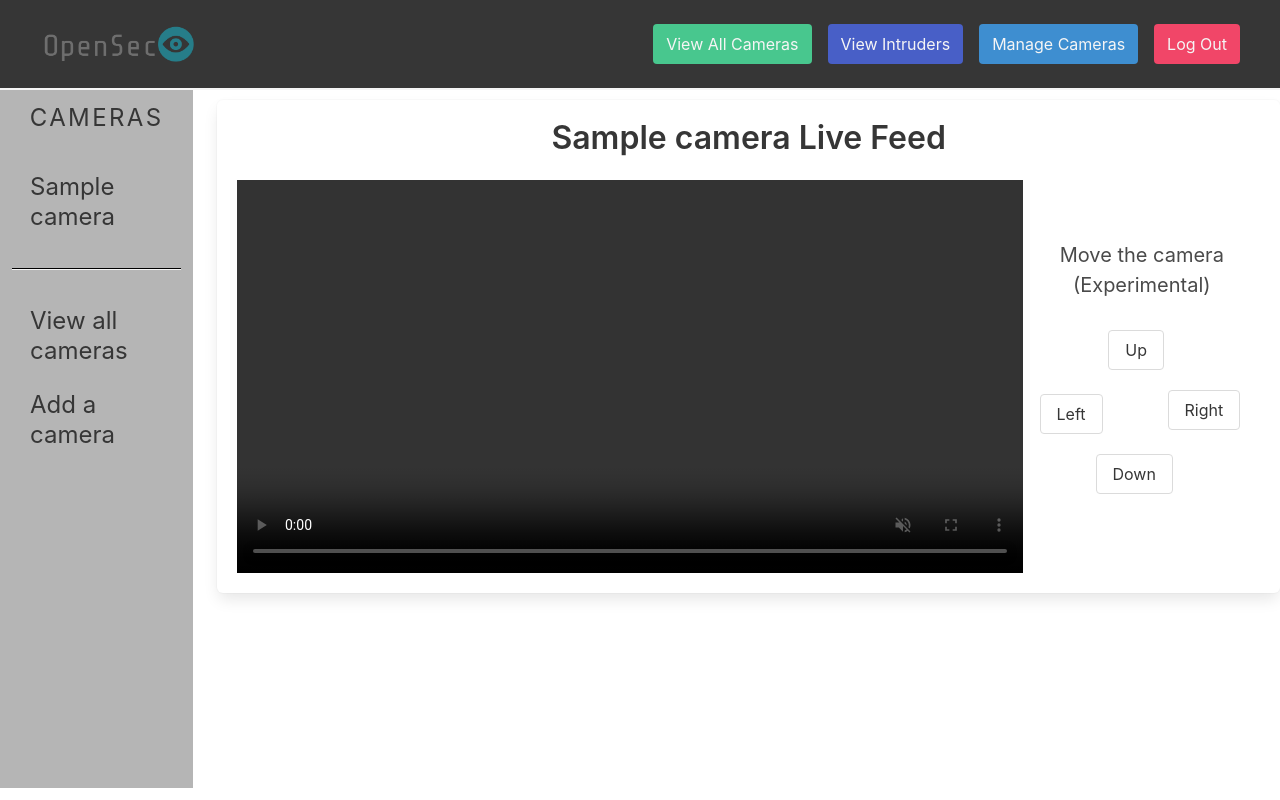
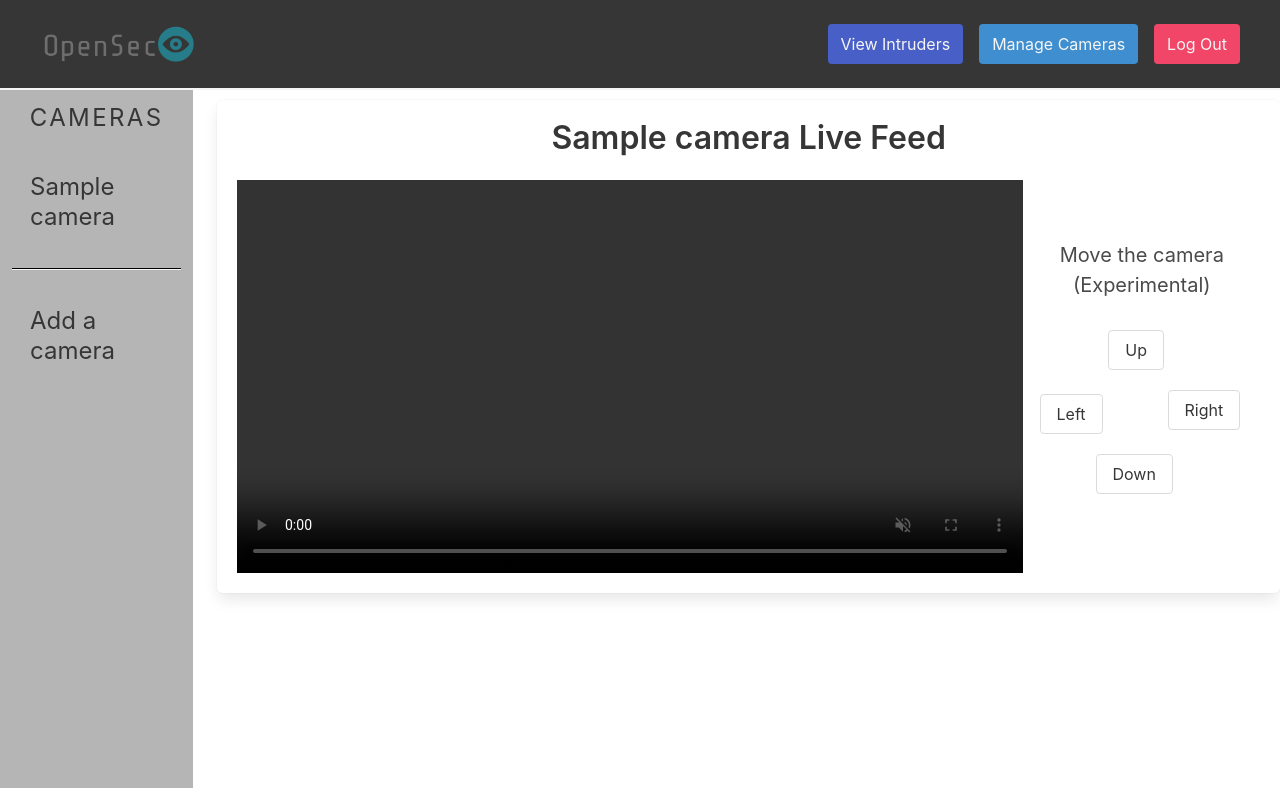
Before and after one commit to h-sarhan/opensec, a Django app: page /1/view/ in a window 1280 px wide. Run offline with Django 4.2, Linux system fonts and the light colour scheme; a user stored in the database is signed in; tables that the repository leaves empty hold one stand-in row (values such as "Sample post").

Commit message:
Remove all camera view

```diff
--- a/opensec/urls.py
+++ b/opensec/urls.py
@@ -2,7 +2,6 @@ from django.urls import path
 
 from .views import (
     AddCameraView,
-    AllCameraView,
     CameraView,
     DeleteCameraView,
     EditCameraView,
@@ -13,7 +12,6 @@ urlpatterns = [
     path("", ManageCamerasView.as_view(), name="manage_cameras"),
     path("<int:pk>/edit/", EditCameraView.as_view(), name="edit_camera"),
     path("<int:pk>/view/", CameraView.as_view(), name="view_camera"),
-    path("view-all-cams/", AllCameraView.as_view(), name="view_all_cameras"),
     path("<int:pk>/delete/", DeleteCameraView.as_view(), name="delete_camera"),
     path("add-cam/", AddCameraView.as_view(), name="add_camera"),
 ]
--- a/opensec/views.py
+++ b/opensec/views.py
@@ -1,6 +1,5 @@
-from django.conf import settings
 from django.urls import reverse
-from django.views.generic import DetailView, ListView, TemplateView
+from django.views.generic import DetailView, ListView
 from django.views.generic.edit import CreateView, DeleteView, UpdateView
 
 from .forms import AddCameraForm, EditCameraForm
@@ -46,12 +45,3 @@ class AddCameraView(CreateView):
 
     def get_success_url(self):
         return reverse("manage_cameras")
-
-
-class AllCameraView(TemplateView):
-    template_name = "view_all_cameras.html"
-
-    def get_context_data(self, **kwargs):
-        context = super().get_context_data(**kwargs)
-        context["live_feed"] = f"{settings.MEDIA_URL}stream/playlist.m3u8"
-        return context
--- a/templates/navbar.html
+++ b/templates/navbar.html
@@ -23,11 +23,6 @@
 
     <div id="openSecNavbar" class="navbar-menu">
       <div class="navbar-end">
-        <a href="{% url 'view_all_cameras' %}"
-           class="navbar-item is-success is-size-6 has-text-light button m-2">
-           View All Cameras
-        </a>
-
         <a class="navbar-item is-link is-size-6 has-text-light button m-2">
            View Intruders
         </a>
--- a/templates/sidebar.html
+++ b/templates/sidebar.html
@@ -7,7 +7,6 @@
           <li><a class="is-size-4 has-text-dark" href="{% url 'view_camera' camera.pk %}">{{camera.name}}</a></li>
         {% endfor %}
         <hr style="border-top: 1px solid black;">
-        <li><a href="{% url 'view_all_cameras' %}" class="is-size-4 has-text-dark">View all cameras</a></li>
         {% else %}
         <li class="is-size-4 has-text-dark">No cameras available</li>
         {% endif %}
```
Also changed, not shown: templates/view_all_cameras.html (deleted, +0 -25 lines).
